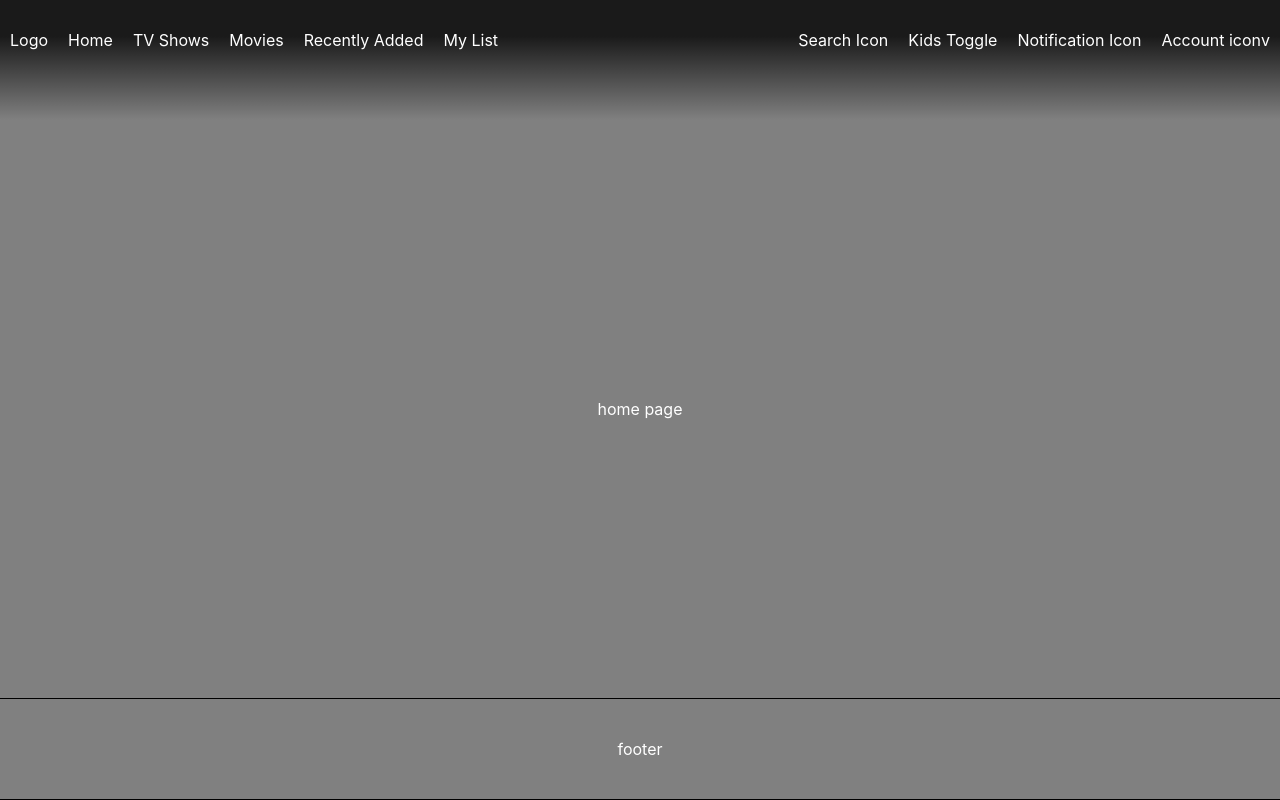
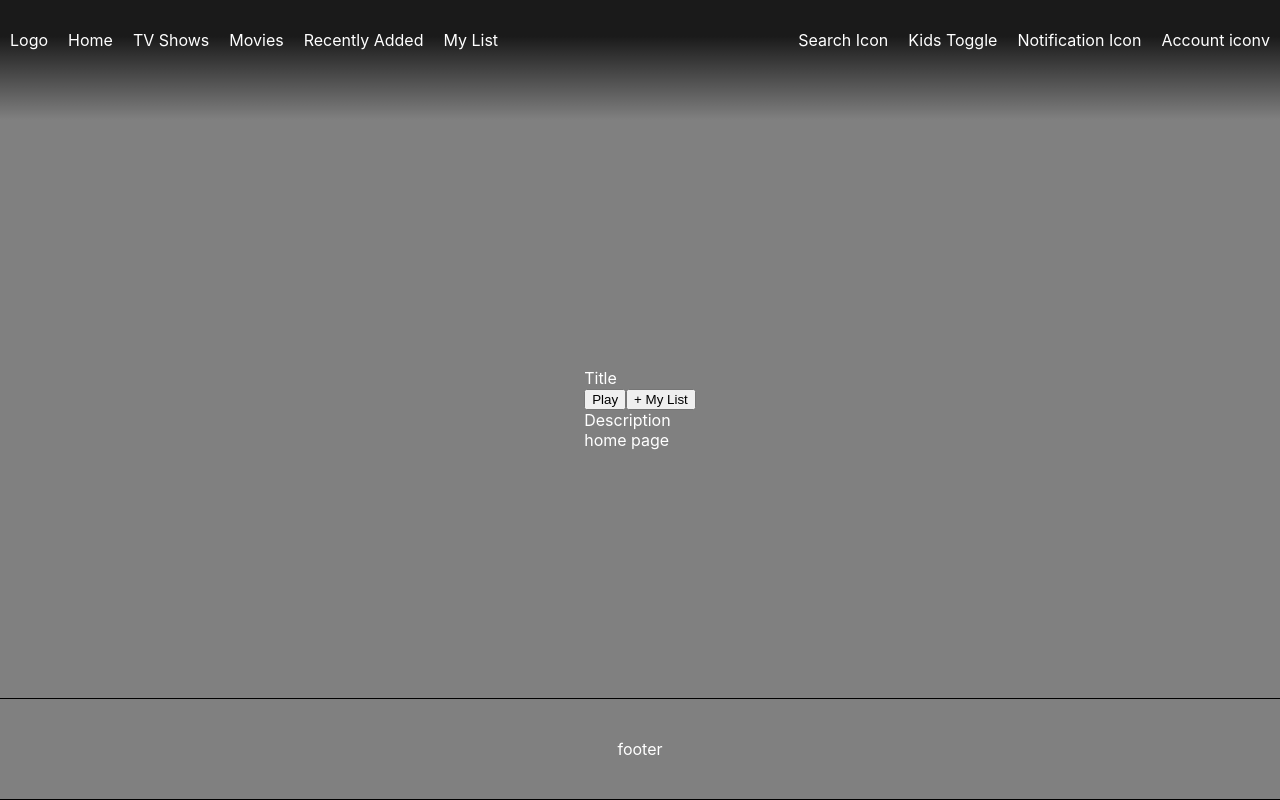
Before and after one commit to nokeen12/movies-app, a React (Create React App) app in the folder client/: page / in a window 1280 px wide. Built offline with nearby package versions, Linux system fonts and the light colour scheme; no server answers.

Commit message:
Created hero section

```diff
--- /dev/null
+++ b/client/src/components/main-components/HeroSection.js
@@ -0,0 +1,16 @@
+export default function HeroSection(){
+    return(
+        <div id="hero-section">
+            <div id="hero-text">
+                <div>Title</div>
+                <div className="hero-buttons">
+                    <button>Play</button>
+                    <button>+ My List</button>
+                </div>
+                <div className="hero-description">
+                    Description
+                </div>
+            </div>
+        </div>
+    )
+}
--- a/client/src/components/main-components/index.jsx
+++ b/client/src/components/main-components/index.jsx
@@ -1,2 +1,3 @@
 export { default as Footer } from "./Footer.js";
 export { default as Header } from "./Header.js";
+export { default as HeroSection } from "./HeroSection.js";
--- a/client/src/pages/Homepage.js
+++ b/client/src/pages/Homepage.js
@@ -1,6 +1,8 @@
+import { HeroSection } from "../components/main-components";
 export default function Homepage(){
     return(
         <div id="homepage">
+            <HeroSection/>
             home page
         </div>
     )
```
